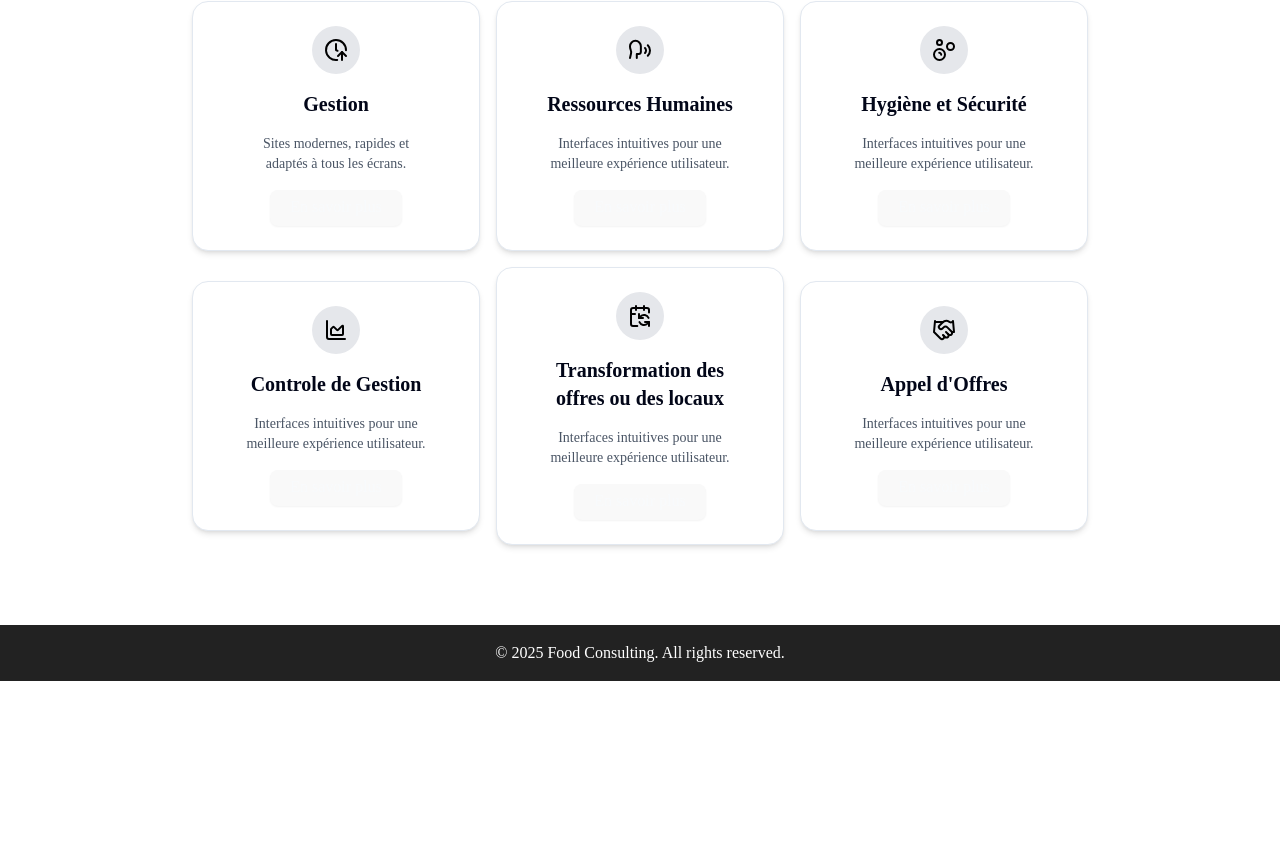
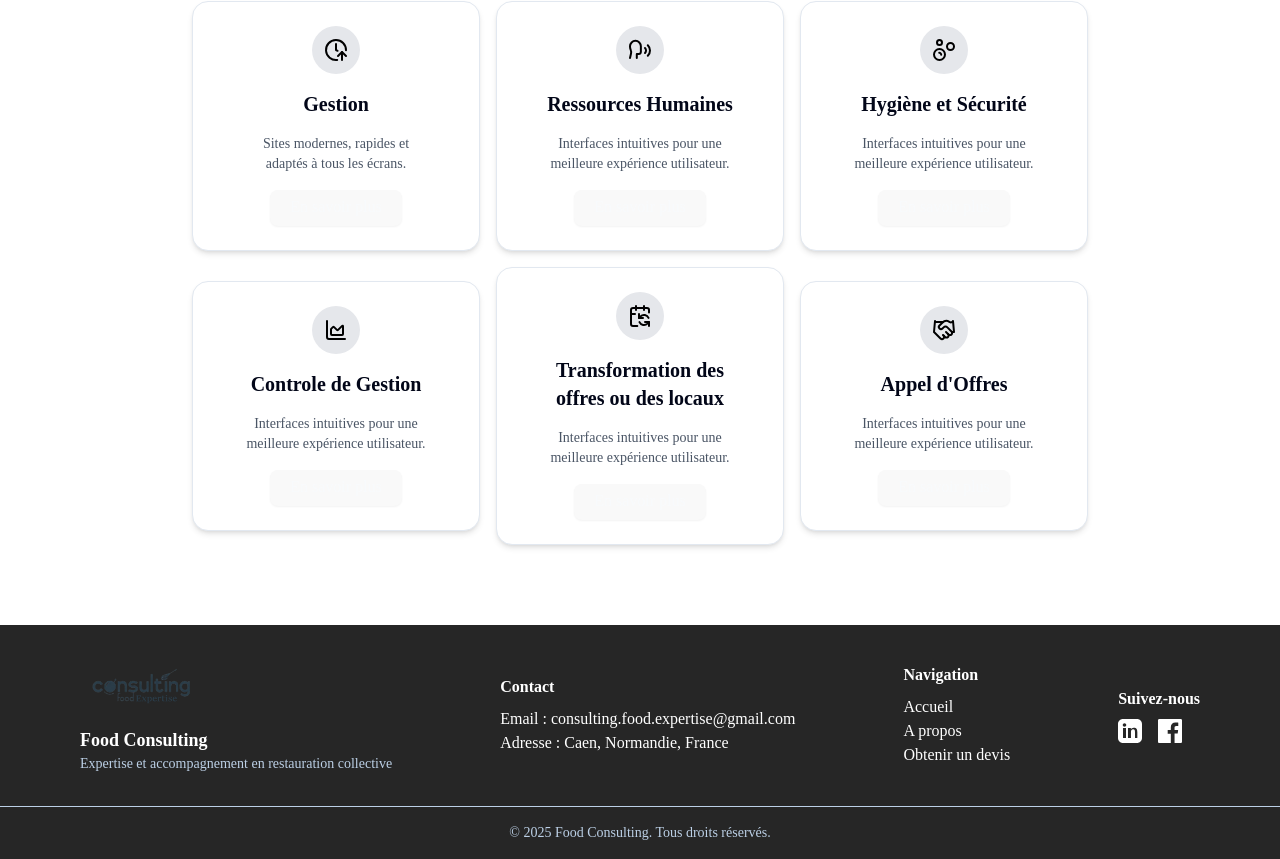
Before and after one commit to AntoninLmp/foodConsulting, a React (Vite) app: page / in a window 1280 px wide. Shown: the part 1627-2486 px from the top of the page. Before the commit the page ends 2308 px from the top, so only its background shows below. Built offline with nearby package versions, Linux system fonts and the light colour scheme; a web font is replaced by a local one.

Commit message:
<feat>:  Update footer with informations

```diff
--- a/src/pages/Footer.tsx
+++ b/src/pages/Footer.tsx
@@ -1,14 +1,39 @@
+
 const Footer = () => (
-    <footer style={{
-        background: '#222',
-        color: '#fff',
-        textAlign: 'center',
-        padding: '1rem 0',
-        left: 0,
-        bottom: 0,
-        width: '100%',
-    }}>
-        <p>&copy; {new Date().getFullYear()} Food Consulting. All rights reserved.</p>
+    <footer className="bg-neutral-800 text-white pt-8 pb-4 mt-10">
+        <div className="max-w-6xl mx-auto px-4 flex flex-col md:flex-row justify-between items-center gap-8">
+            <div className="flex flex-col items-center md:items-start">
+                <img src="/logo_expertise.png" alt="Logo Food Consulting" className="w-32 mb-2" />
+                <p className="text-lg font-semibold">Food Consulting</p>
+                <p className="text-sm text-[#bcd0e6]">Expertise et accompagnement en restauration collective</p>
+            </div>
+            <div className="flex flex-col items-center md:items-start">
+                <h3 className="font-bold mb-2">Contact</h3>
+                <p>Email : <a href="mailto:contact@foodconsulting.fr" className="underline">consulting.food.expertise@gmail.com</a></p>
+                {/* <p>Tél : <a href="tel:+33123456789" className="underline">01 23 45 67 89</a></p> */}
+                <p>Adresse : Caen, Normandie, France</p>
+            </div>
+            <div className="flex flex-col items-center md:items-start">
+                <h3 className="font-bold mb-2">Navigation</h3>
+                <a href="/" className="hover:underline">Accueil</a>
+                <a href="/about" className="hover:underline">A propos</a>
+                <a href="/pricing" className="hover:underline">Obtenir un devis</a>
+            </div>
+            <div className="flex flex-col items-center md:items-start">
+                <h3 className="font-bold mb-2">Suivez-nous</h3>
+                <div className="flex gap-4">
+                    <a href="https://www.linkedin.com/in/david-lampin-206688105/" target="_blank" rel="noopener" aria-label="LinkedIn" className="hover:text-[#bcd0e6]">
+                        <svg width="24" height="24" fill="currentColor" viewBox="0 0 24 24"><path d="M19 0h-14c-2.761 0-5 2.239-5 5v14c0 2.761 2.239 5 5 5h14c2.761 0 5-2.239 5-5v-14c0-2.761-2.239-5-5-5zm-11 19h-3v-10h3v10zm-1.5-11.268c-.966 0-1.75-.784-1.75-1.75s.784-1.75 1.75-1.75 1.75.784 1.75 1.75-.784 1.75-1.75 1.75zm13.5 11.268h-3v-5.604c0-1.337-.026-3.063-1.868-3.063-1.868 0-2.154 1.459-2.154 2.967v5.7h-3v-10h2.881v1.367h.041c.401-.761 1.381-1.563 2.841-1.563 3.039 0 3.601 2.001 3.601 4.601v5.595z"/></svg>
+                    </a>
+                    <a target="_blank" rel="noopener" aria-label="Facebook" className="hover:text-[#bcd0e6]">
+                        <svg width="24" height="24" fill="currentColor" viewBox="0 0 24 24"><path d="M22.675 0h-21.35c-.733 0-1.325.592-1.325 1.326v21.348c0 .733.592 1.326 1.325 1.326h11.495v-9.294h-3.128v-3.622h3.128v-2.771c0-3.1 1.893-4.788 4.659-4.788 1.325 0 2.463.099 2.797.143v3.24l-1.918.001c-1.504 0-1.797.715-1.797 1.763v2.312h3.587l-.467 3.622h-3.12v9.294h6.116c.733 0 1.325-.593 1.325-1.326v-21.349c0-.733-.592-1.326-1.325-1.326z"/></svg>
+                    </a>
+                </div>
+            </div>
+        </div>
+        <div className="border-t border-[#bcd0e6] mt-8 pt-4 text-center text-sm text-[#bcd0e6]">
+            &copy; {new Date().getFullYear()} Food Consulting. Tous droits réservés.
+        </div>
     </footer>
 );
 
```
